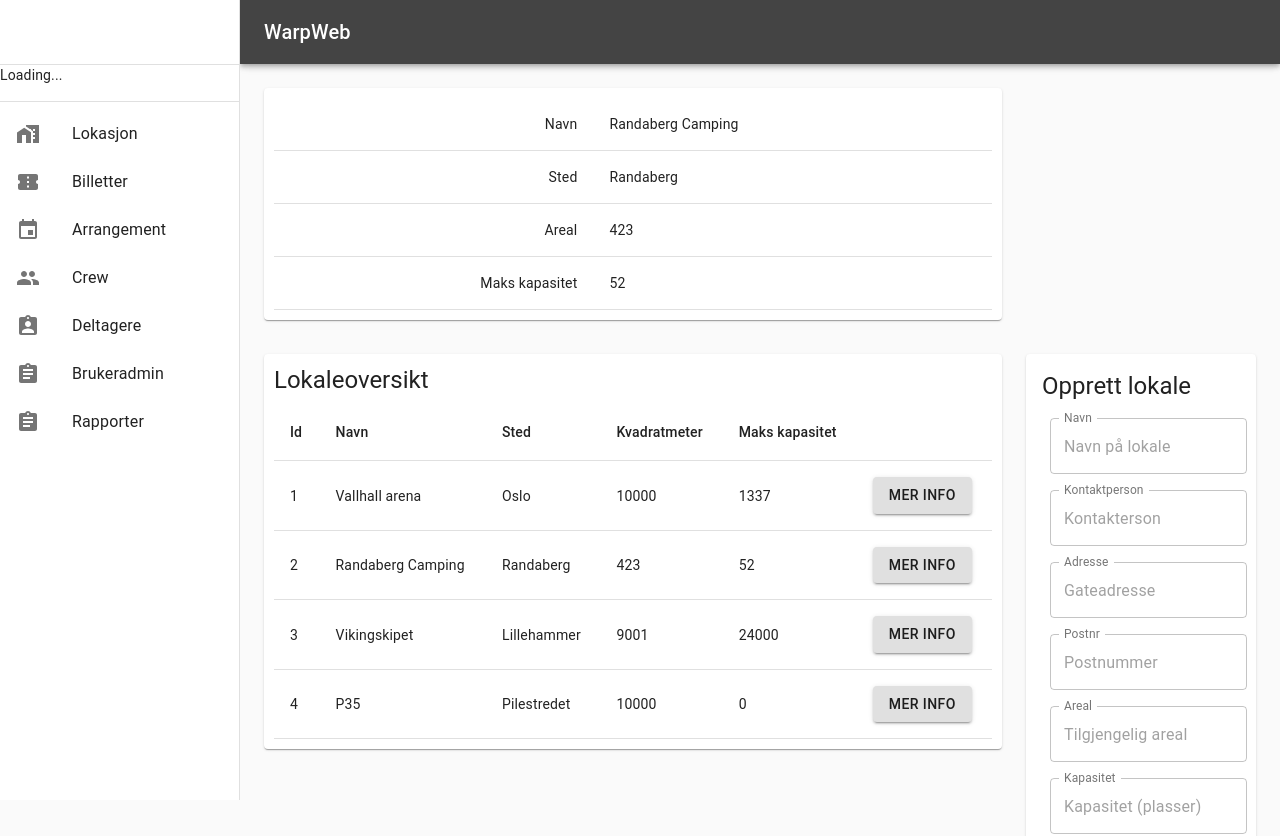
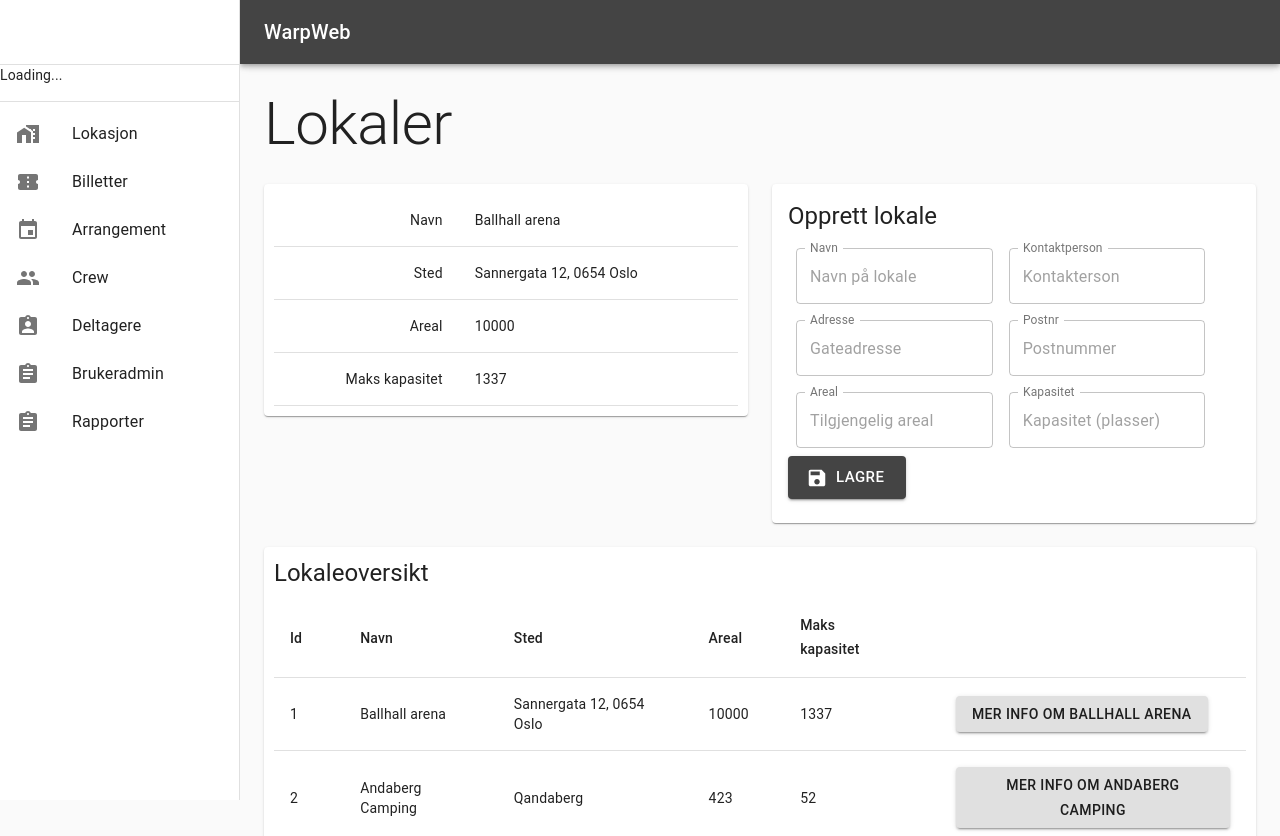
Before and after one commit to Jonulf87/Bachelor2021, a React (Create React App) app in the folder Warpweb.WebLayer/ClientApp/: page /venue in a window 1280 px wide. Shown: the top 836 px of the page. Built offline with nearby package versions, Linux system fonts and the light colour scheme; no server answers.

Commit message:
Sortable VenueTable, and Venueinfo. "more info" butten event not updating with table

```diff
--- a/Warpweb.WebLayer/ClientApp/src/components/Venue/VenueInfo.js
+++ b/Warpweb.WebLayer/ClientApp/src/components/Venue/VenueInfo.js
@@ -1,15 +1,12 @@
-import React, { useEffect, useState } from "react";
+import React from "react";
 import { makeStyles, createStyles } from '@material-ui/core/styles';
 //import { DataGrid } from '@material-ui/data-grid';
-import Typography from '@material-ui/core/Typography';
 import Table from '@material-ui/core/Table';
 import TableBody from '@material-ui/core/TableBody';
 import TableCell from '@material-ui/core/TableCell';
 import TableContainer from '@material-ui/core/TableContainer';
-import TableHead from '@material-ui/core/TableHead';
 import TableRow from '@material-ui/core/TableRow'
 import Paper from '@material-ui/core/Paper';
-import Button from '@material-ui/core/Button';
 
 const useStyles = makeStyles((theme) =>
     createStyles({
@@ -25,8 +22,7 @@ const useStyles = makeStyles((theme) =>
 
 export default function VenueInfo(props) {
     const classes = useStyles();
-
-    const [venue, setVenue] = useState(props.venues[1]);
+    const venue = props.venue;
 
     return (
         <TableContainer className={classes.root} component={Paper}>
@@ -38,11 +34,11 @@ export default function VenueInfo(props) {
                         </TableRow>
                         <TableRow>
                             <TableCell align="right">Sted</TableCell>
-                            <TableCell>{venue.location}</TableCell>
+                            <TableCell>{venue.adress}</TableCell>
                         </TableRow>
                         <TableRow>
                             <TableCell align="right">Areal</TableCell>
-                            <TableCell>{venue.sqMeters}</TableCell>
+                            <TableCell>{venue.area}</TableCell>
                         </TableRow>
                         <TableRow>
                             <TableCell align="right">Maks kapasitet</TableCell>
--- a/Warpweb.WebLayer/ClientApp/src/components/Venue/VenueMain.js
+++ b/Warpweb.WebLayer/ClientApp/src/components/Venue/VenueMain.js
@@ -1,34 +1,53 @@
-import React from 'react';
+import React, { useEffect, useState } from "react";
+import authService from '../api-authorization/AuthorizeService';
 import VenueInfo from './VenueInfo';
 import VenueAdmin from './VenueAdmin';
 import VenueTable from './VenueTable';
 import Grid from '@material-ui/core/Grid';
+import { Typography } from "@material-ui/core";
 
 
-function createData(id, name, location, sqMeters, maxCapacity) {
-    return { id, name, location, sqMeters, maxCapacity };
+
+
+function createData(id, name, adress, area, maxCapacity) {
+    return { id, name, adress, area, maxCapacity };
 }
 
-const rows = [
-    createData(1, 'Vallhall arena', 'Oslo', '10000', '1337'),
-    createData(2, 'Randaberg Camping', 'Randaberg', '423', '52'),
-    createData(3, 'Vikingskipet', 'Lillehammer', '9001', '24000'),
-    createData(4, 'P35', 'Pilestredet', '10000', '0'),
+const dataRows = [
+    createData(1, 'Ballhall arena', 'Sannergata 12, 0654 Oslo', '10000', '1337'),
+    createData(2, 'Andaberg Camping', 'Qandaberg', '423', '52'),
+    createData(3, 'Vikingskipet', 'Eillehammer', '9001', '24000'),
+    createData(4, 'C35', 'Pilestredet', '10000', '0'),
 ];
 
+
 export default function VenueMain() {
+    const [rows, setRows] = useState(dataRows);
+    const [row, setRow] = useState(rows[0]);
 
+    const handleClick = (e) => {
+        setRow(rows[e])
+    };
+
+    const handleSetRows = (e) => {
+        console.log(rows);
+        setRows(e);
+        console.log(rows);
+    }
 
     return (
         <Grid container spacing={3}>
-            <Grid item xs={9}>
-                <VenueInfo venues={rows}/>
+            <Grid item xs={12} >
+                <Typography variant="h2">Lokaler</Typography>
             </Grid>
-            <Grid item xs={9}>
-                <VenueTable venues={rows} />
+            <Grid item xs={6}>
+                <VenueInfo venue={row}/>
             </Grid>
-            <Grid item xs={3}>
+            <Grid item xs={6}>
                 <VenueAdmin />
+            </Grid>
+            <Grid item xs={12}>
+                <VenueTable onClick={handleClick} rows={rows} setRows={handleSetRows} />
             </Grid>
         </Grid>
     );
--- a/Warpweb.WebLayer/ClientApp/src/components/Venue/VenueTable.js
+++ b/Warpweb.WebLayer/ClientApp/src/components/Venue/VenueTable.js
@@ -1,4 +1,4 @@
-import React, { useEffect, useState } from "react";
+import React, { useState } from "react";
 import { makeStyles, createStyles } from '@material-ui/core/styles';
 //import { DataGrid } from '@material-ui/data-grid';
 import Typography from '@material-ui/core/Typography';
@@ -8,8 +8,11 @@ import TableCell from '@material-ui/core/TableCell';
 import TableContainer from '@material-ui/core/TableContainer';
 import TableHead from '@material-ui/core/TableHead';
 import TableRow from '@material-ui/core/TableRow';
+import TableSortLabel from '@material-ui/core/TableSortLabel';
 import Paper from '@material-ui/core/Paper';
 import Button from '@material-ui/core/Button';
+
+
 
 const useStyles = makeStyles((theme) =>
     createStyles({
@@ -23,23 +26,38 @@ const useStyles = makeStyles((theme) =>
     }),
 );
 
-//function createData(id, name, location, sqMeters, maxCapacity) {
-//    return { id, name, location, sqMeters, maxCapacity };
-//}
+function getOrder(sortOrder) {
+    return sortOrder === 'desc' ? 1 : -1;
+}
 
-//const rows = [
-//    createData(1, 'Vallhall arena', 'Oslo', '10000', '1337'),
-//    createData(2, 'Randaberg Camping', 'Randaberg', '423', '52'),
-//    createData(3, 'Vikingskipet', 'Lillehammer', '9001', '24000'),
-//    createData(4, 'P35', 'Pilestredet', '10000', '0'),
-//];
+function sortRows(sortBy, sortOrder) {
+    let order = getOrder(sortOrder);
+    return function (a,b) {
+        var result = (a[sortBy] < b[sortBy]) ? -1 : (a[sortBy] > b[sortBy]) ? 1 : 0;
+        return result * order;
+    }
+};
+
+export default function VenueTable(props) {
+    const[order,setOrder] = useState('asc');
+
+    const rows = props.rows;
+    const classes = useStyles();
 
 
-export default function VenueTable(props) {
-    const classes = useStyles();
-    const [rows, setRows] = useState(props.venues);
+    const handleSortClick = (e) => {
+        const inRows = rows.sort(sortRows(e.target.id, order)); // sorting array
+        const newOrder = (order === 'desc') ? 'asc' :  'desc';
+        setOrder(newOrder);
+        props.setRows(inRows);
+    };
 
-    const handleClick = {};
+
+    //sending venue
+    const handleClick = (e) => {
+        const SelectedRow = e.currentTarget.value - 1;
+        props.onClick(SelectedRow);
+    };
 
     return (
 
@@ -50,11 +68,30 @@ export default function VenueTable(props) {
             <Table className={classes.table} aria-label="Lokaletabell">
                 <TableHead>
                     <TableRow>
-                        <TableCell align="left">Id</TableCell>
-                        <TableCell align="left">Navn</TableCell>
-                        <TableCell align="left">Sted</TableCell>
-                        <TableCell align="left">Kvadratmeter</TableCell>
-                        <TableCell align="left">Maks kapasitet</TableCell>
+                        <TableCell align="left" >
+                            <TableSortLabel id="id" onClick={handleSortClick}>
+                                Id
+                            </TableSortLabel>
+                        </TableCell>
+                        <TableCell align="left">
+                            <TableSortLabel id='name' onClick={handleSortClick}>
+                                Navn
+                            </TableSortLabel>
+                        </TableCell>
+                        <TableCell align="left">
+                            <TableSortLabel id="adress" onClick={handleSortClick}>
+                                Sted
+                            </TableSortLabel>
+                        </TableCell>
+                        <TableCell align="left"><TableSortLabel id="area" onClick={handleSortClick}>
+                                Areal
+                            </TableSortLabel>
+                        </TableCell>
+                        <TableCell align="left">
+                            <TableSortLabel id="maxCapacity" onClick={handleSortClick}>
+                                Maks kapasitet
+                            </TableSortLabel>
+                        </TableCell>
                         <TableCell align="left"></TableCell>
                     </TableRow>
                 </TableHead>
@@ -63,11 +100,16 @@ export default function VenueTable(props) {
                         <TableRow key={row.id}>
                             <TableCell align="left">{row.id}</TableCell>
                             <TableCell align="left">{row.name}</TableCell>
-                            <TableCell align="left">{row.location}</TableCell>
-                            <TableCell align="left">{row.sqMeters}</TableCell>
+                            <TableCell align="left">{row.adress}</TableCell>
+                            <TableCell align="left">{row.area}</TableCell>
                             <TableCell align="left">{row.maxCapacity}</TableCell>
                             <TableCell align="left">
-                                <Button variant="contained" onClick={handleClick}>Mer info</Button>
+                                <Button
+                                value={row.id}
+                                variant="contained"
+                                onClick={handleClick}>
+                                    Mer info om {row.name}
+                                </Button>
                             </TableCell>
                         </TableRow>
                     ))}
```
